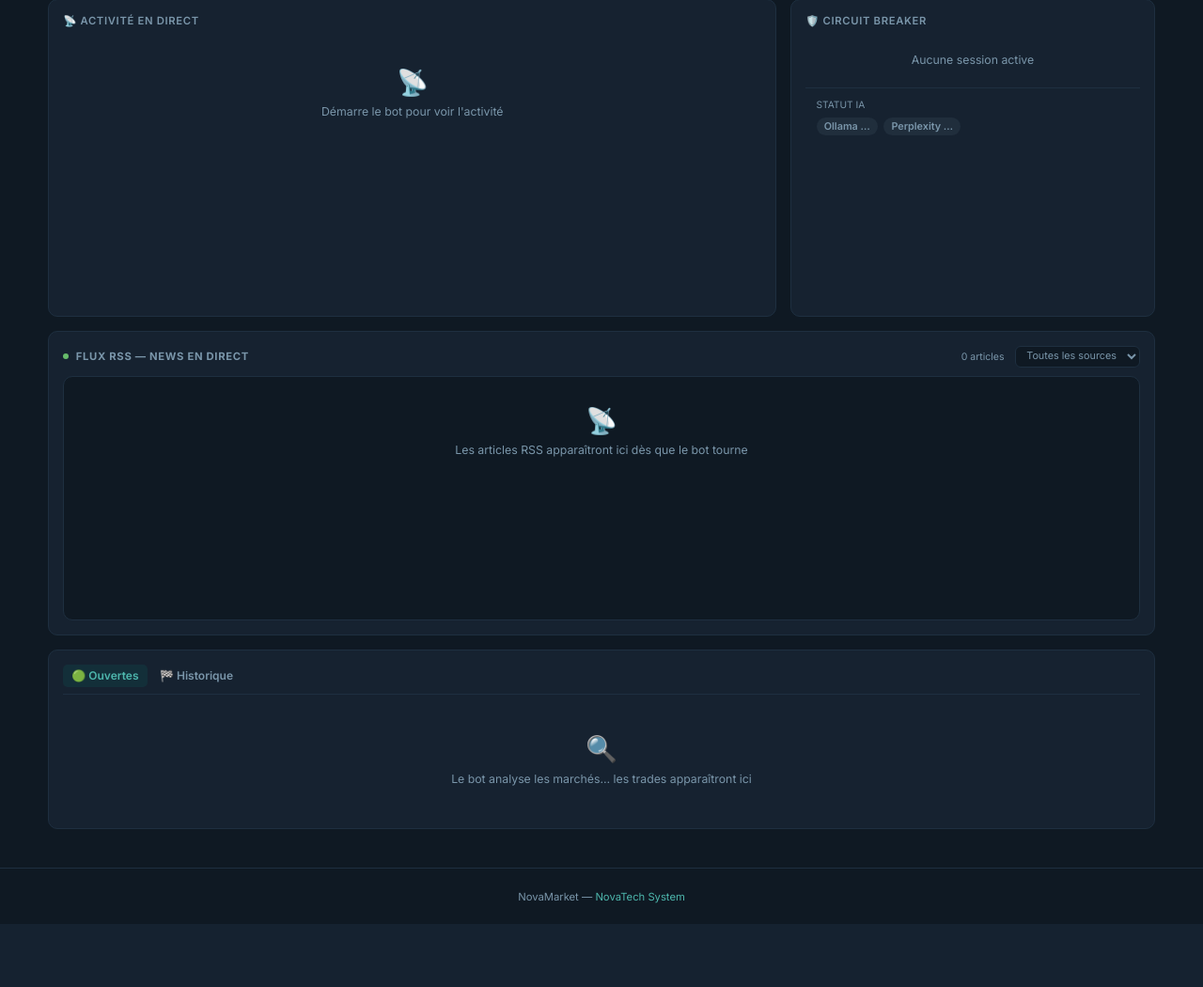
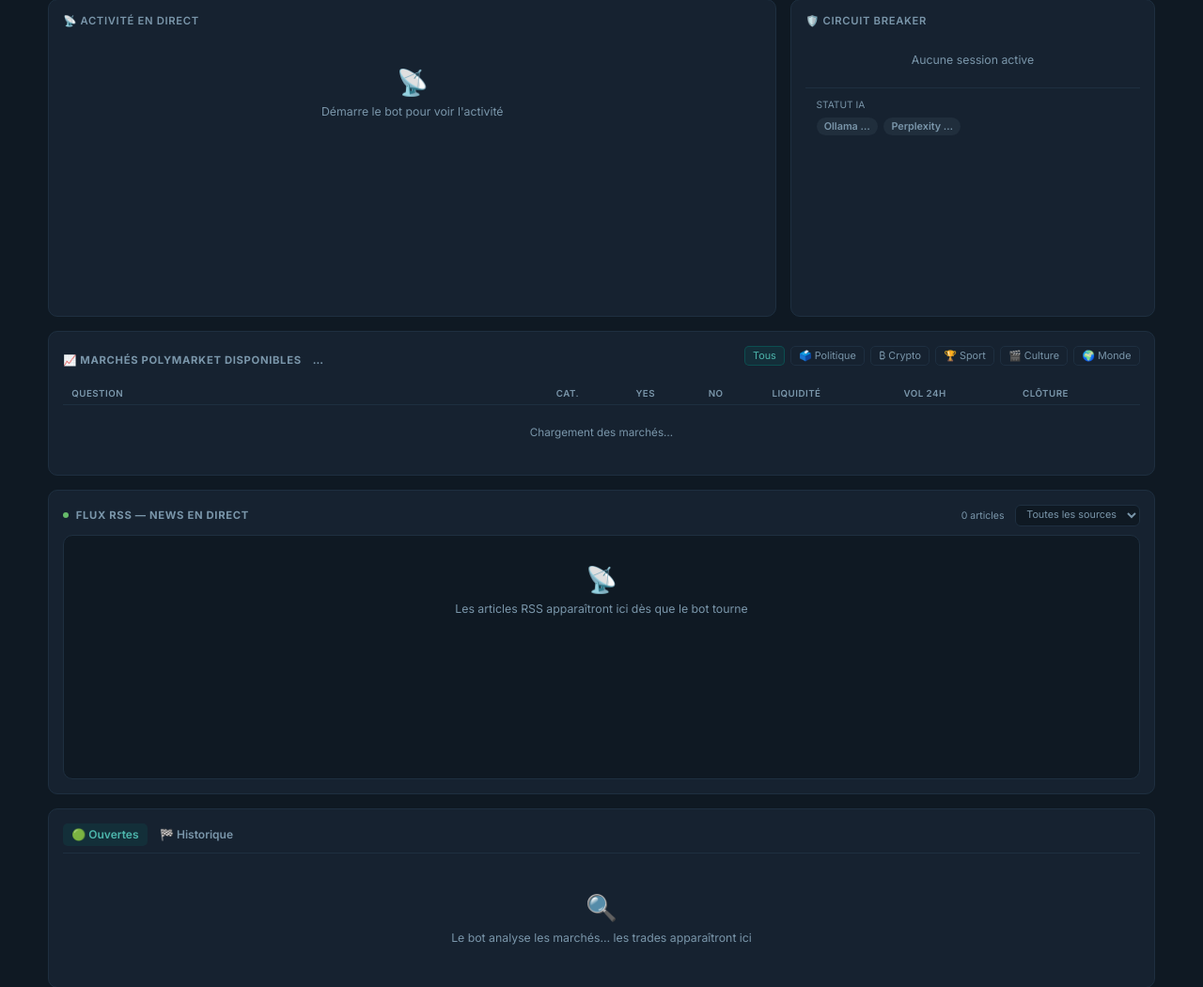
Before and after one commit to qrDOTtech1/NovaMarket, a Flask app: template templates/dashboard.html in a window 1280 px wide. Shown: the part 213-1263 px from the top of the page at 94% size. Before the commit the page ends 1196 px from the top, so only its background shows below. Run offline with Flask 3, Linux system fonts and the light colour scheme; the template is opened without the code that fills it, so the values that code supplies are empty.

Commit message:
feat: news cliquables + marchés dispo + warning SQLite
- models.py : NewsLog.to_dict() inclut le champ url
- worker.py : MARKETS_CACHE global mis à jour à chaque refresh marché
  (lisible depuis app.py sans passer par le thread)
- app.py : /api/markets endpoint (cache ou fetch live si bot arrêté)
  warning SQLite au démarrage (données perdues sur Railway sans PG)
- dashboard.html :
  - titres news cliquables → lien source en nouvel onglet (↗)
  - tableau marchés avec filtres catégorie (Tous/Politique/Crypto/Sport/Culture/Monde)
  - YES%/NO%/liquidité/vol24h/clôture par marché
  - lien ↗ vers polymarket.com/event/...

Co-Authored-By: Claude Sonnet 4.6 <noreply@anthropic.com>

```diff
--- a/app.py
+++ b/app.py
@@ -12,7 +12,7 @@ from flask import (Flask, render_template, request, redirect, url_for,
 from flask_migrate import Migrate
 
 from models import db, User, PolyCredential, BotSession, Position, NewsLog, BotActivity, OllamaConfig
-from worker import BotManager
+from worker import BotManager, MARKETS_CACHE
 from engine.polymarket_client import PolyMarketClient
 from engine.circuit_breaker import CircuitBreaker
 from engine.ai_analyst import check_ai_available, fetch_ollama_models
@@ -42,6 +42,13 @@ def create_app():
 
     with app.app_context():
         db.create_all()
+        # Avertir si SQLite (éphémère sur Railway → données perdues au redeploy)
+        if "sqlite" in db_url:
+            logger.warning(
+                "⚠️  SQLite détecté — les données (clés, sessions, positions) "
+                "seront PERDUES à chaque redéploiement. "
+                "Ajoute PostgreSQL dans Railway et configure DATABASE_URL."
+            )
 
     # Routes
     _register_routes(app)
@@ -341,8 +348,38 @@ def _register_routes(app):
     def api_news():
         news = (NewsLog.query
                 .order_by(NewsLog.timestamp.desc())
-                .limit(30).all())
+                .limit(50).all())
         return jsonify({"news": [n.to_dict() for n in news]})
+
+    @app.route("/api/markets")
+    @login_required
+    def api_markets():
+        uid     = session["user_id"]
+        markets = MARKETS_CACHE.get(uid, [])
+        # Si cache vide (bot pas encore démarré), on tente un fetch live
+        if not markets:
+            try:
+                from engine.polymarket_client import PolyMarketClient, CATEGORIES
+                all_m = []
+                for cat in CATEGORIES[:6]:   # top 6 catégories pour rester rapide
+                    all_m.extend(PolyMarketClient.get_active_markets(category=cat, limit=30))
+                filtered = PolyMarketClient.filter_tradeable(all_m)
+                markets = [
+                    {
+                        "question":   m.get("question", m.get("title", ""))[:120],
+                        "category":   m.get("category", ""),
+                        "yes_price":  round(m.get("_yes_price", 0.5) * 100),
+                        "no_price":   round(m.get("_no_price",  0.5) * 100),
+                        "liquidity":  round(m.get("_liquidity", 0)),
+                        "vol24":      round(m.get("_vol24", 0)),
+                        "hours_left": round(m.get("_hours_left", 0), 1),
+                        "url":        f"https://polymarket.com/event/{m.get('slug', m.get('conditionId',''))}",
+                    }
+                    for m in filtered[:40]
+                ]
+            except Exception as e:
+                logger.error(f"[markets] live fetch: {e}")
+        return jsonify({"markets": markets, "count": len(markets)})
 
     @app.route("/api/balance")
     @login_required
--- a/models.py
+++ b/models.py
@@ -183,6 +183,7 @@ class NewsLog(db.Model):
             "timestamp":   self.timestamp.strftime("%H:%M:%S"),
             "source":      self.source,
             "title":       self.title[:100],
+            "url":         self.url or "",
             "relevance":   self.relevance,
             "signals_gen": self.signals_gen,
         }
--- a/templates/dashboard.html
+++ b/templates/dashboard.html
@@ -56,6 +56,23 @@
   .cb-item { display:flex; flex-direction:column; gap:.15rem; }
   .cb-val  { font-weight:700; color:var(--nova-teal-l); }
   .cb-lbl  { font-size:.68rem; color:var(--nova-muted); text-transform:uppercase; }
+
+  /* ── MARKETS TABLE ── */
+  .markets-table { width:100%; border-collapse:collapse; font-size:.78rem; }
+  .markets-table th { font-size:.65rem; text-transform:uppercase; letter-spacing:.05em; color:var(--nova-muted); padding:.4rem .6rem; text-align:left; border-bottom:1px solid var(--nova-border); font-weight:600; }
+  .markets-table td { padding:.45rem .6rem; border-bottom:1px solid rgba(30,47,64,.4); vertical-align:middle; }
+  .markets-table tr:last-child td { border-bottom:none; }
+  .markets-table tr:hover td { background:rgba(0,137,123,.04); }
+  .mkt-question { color:var(--nova-text); line-height:1.3; }
+  .mkt-question a { color:inherit; text-decoration:none; }
+  .mkt-question a:hover { color:var(--nova-teal-l); }
+  .mkt-yes  { color:#a5d6a7; font-weight:700; }
+  .mkt-no   { color:#ef9a9a; font-weight:700; }
+  .markets-wrap { max-height:320px; overflow-y:auto; }
+  .markets-wrap::-webkit-scrollbar{width:4px} .markets-wrap::-webkit-scrollbar-thumb{background:var(--nova-border);border-radius:2px}
+  .mkt-filter-row { display:flex; gap:.4rem; flex-wrap:wrap; margin-bottom:.6rem; }
+  .mkt-filter { background:none; border:1px solid var(--nova-border); color:var(--nova-muted); border-radius:5px; padding:.2rem .55rem; font-size:.72rem; font-family:inherit; cursor:pointer; transition:all .15s; }
+  .mkt-filter.active,.mkt-filter:hover { background:var(--nova-teal-dim); border-color:rgba(0,137,123,.35); color:var(--nova-teal-l); }
 
   /* ── RSS NEWS STREAM ── */
   .news-stream-wrap { margin-bottom:1rem; }
@@ -348,6 +365,42 @@
     </div>
   </div>
 
+  <!-- ── MARCHÉS DISPONIBLES ── -->
+  <div class="card" style="margin-bottom:1rem;">
+    <div class="news-stream-header">
+      <div class="news-stream-title">
+        📈 Marchés Polymarket disponibles
+        <span class="models-count" id="mkt-count" style="margin-left:.3rem;">…</span>
+      </div>
+      <div class="mkt-filter-row" id="mkt-filters">
+        <button class="mkt-filter active" onclick="filterMarkets('',this)">Tous</button>
+        <button class="mkt-filter" onclick="filterMarkets('politics',this)">🗳️ Politique</button>
+        <button class="mkt-filter" onclick="filterMarkets('crypto',this)">₿ Crypto</button>
+        <button class="mkt-filter" onclick="filterMarkets('sports',this)">🏆 Sport</button>
+        <button class="mkt-filter" onclick="filterMarkets('pop culture',this)">🎬 Culture</button>
+        <button class="mkt-filter" onclick="filterMarkets('world',this)">🌍 Monde</button>
+      </div>
+    </div>
+    <div class="markets-wrap">
+      <table class="markets-table" id="markets-table">
+        <thead>
+          <tr>
+            <th style="width:45%;">Question</th>
+            <th>Cat.</th>
+            <th>YES</th>
+            <th>NO</th>
+            <th>Liquidité</th>
+            <th>Vol 24h</th>
+            <th>Clôture</th>
+          </tr>
+        </thead>
+        <tbody id="markets-body">
+          <tr><td colspan="7" style="text-align:center;color:var(--nova-muted);padding:1.5rem;">Chargement des marchés…</td></tr>
+        </tbody>
+      </table>
+    </div>
+  </div>
+
   <!-- ── RSS NEWS STREAM ── -->
   <div class="news-stream-wrap card">
     <div class="news-stream-header">
@@ -566,14 +619,18 @@
     item.className = 'ns-item';
     item.setAttribute('data-signals', n.signals_gen || 0);
     item.setAttribute('data-relevance', n.relevance || 0);
-    const src = (n.source||'').substring(0,10);
-    const sc  = sourceClass(n.source||'');
-    const sig = n.signals_gen > 0 ? '<span class="ns-signal">⚡ '+n.signals_gen+' signal'+(n.signals_gen>1?'s':'')+'</span>' : '';
-    const rel = n.relevance > 0 ? '<span class="ns-score">📊 '+n.relevance+'</span>' : '';
+    const src  = (n.source||'').substring(0,10);
+    const sc   = sourceClass(n.source||'');
+    const sig  = n.signals_gen > 0 ? '<span class="ns-signal">⚡ '+n.signals_gen+' signal'+(n.signals_gen>1?'s':'')+'</span>' : '';
+    const rel  = n.relevance > 0  ? '<span class="ns-score">📊 '+n.relevance+'</span>' : '';
+    const ttxt = escHtml((n.title||'').substring(0,120))+((n.title||'').length>120?'…':'');
+    const titleHtml = n.url
+      ? '<a href="'+escHtml(n.url)+'" target="_blank" rel="noopener" style="color:inherit;text-decoration:none;" onmouseover="this.style.color=\'var(--nova-teal-l)\'" onmouseout="this.style.color=\'inherit\'">'+ttxt+' ↗</a>'
+      : ttxt;
     item.innerHTML =
       '<span class="ns-source '+sc+'">'+escHtml(src)+'</span>'+
       '<div class="ns-body">'+
-        '<div class="ns-title">'+escHtml((n.title||'').substring(0,120))+((n.title||'').length>120?'…':'')+'</div>'+
+        '<div class="ns-title">'+titleHtml+'</div>'+
         '<div class="ns-meta"><span>'+escHtml(n.timestamp||'')+'</span>'+rel+sig+'</div>'+
       '</div>';
     return item;
@@ -666,8 +723,56 @@
     return String(t).replace(/&/g,'&amp;').replace(/</g,'&lt;').replace(/>/g,'&gt;').replace(/"/g,'&quot;');
   }
 
+  /* ── Marchés ── */
+  let allMarkets = [];
+  let mktFilter  = '';
+
+  function loadMarkets() {
+    fetch('/api/markets').then(r=>r.json()).then(d=>{
+      allMarkets = d.markets || [];
+      document.getElementById('mkt-count').textContent = allMarkets.length + ' marchés';
+      renderMarkets();
+    }).catch(()=>{});
+  }
+
+  function filterMarkets(cat, btn) {
+    mktFilter = cat;
+    document.querySelectorAll('.mkt-filter').forEach(b=>b.classList.remove('active'));
+    btn.classList.add('active');
+    renderMarkets();
+  }
+
+  function renderMarkets() {
+    const tbody = document.getElementById('markets-body');
+    const list  = mktFilter ? allMarkets.filter(m=>(m.category||'').includes(mktFilter)) : allMarkets;
+    if (!list.length) {
+      tbody.innerHTML = '<tr><td colspan="7" style="text-align:center;color:var(--nova-muted);padding:1.5rem;">Aucun marché disponible pour ce filtre</td></tr>';
+      return;
+    }
+    tbody.innerHTML = list.slice(0,50).map(m=>{
+      const q = escHtml((m.question||'').substring(0,80))+((m.question||'').length>80?'…':'');
+      const link = m.url ? '<a href="'+escHtml(m.url)+'" target="_blank" rel="noopener" class="mkt-question">'+q+' ↗</a>' : q;
+      const cat  = escHtml((m.category||'').substring(0,12));
+      const h    = m.hours_left >= 24 ? Math.round(m.hours_left/24)+'j' : m.hours_left+'h';
+      const liq  = m.liquidity >= 1000 ? (m.liquidity/1000).toFixed(1)+'k' : m.liquidity;
+      const vol  = m.vol24 >= 1000 ? (m.vol24/1000).toFixed(1)+'k' : m.vol24;
+      return '<tr>'+
+        '<td class="mkt-question">'+link+'</td>'+
+        '<td><span class="badge badge-muted" style="font-size:.63rem;">'+cat+'</span></td>'+
+        '<td class="mkt-yes">'+m.yes_price+'%</td>'+
+        '<td class="mkt-no">'+m.no_price+'%</td>'+
+        '<td style="color:var(--nova-muted);">'+liq+'$</td>'+
+        '<td style="color:var(--nova-muted);">'+vol+'$</td>'+
+        '<td style="color:var(--nova-muted);">'+h+'</td>'+
+      '</tr>';
+    }).join('');
+  }
+
   pollBalance(); pollAIStatus(); updateModeHint();
+  loadMarkets();
   setInterval(pollAIStatus, 60000);
+  setInterval(loadMarkets,  120000);  // refresh marchés toutes les 2min
+
   // News poll même quand bot arrêté (les flux tournent indépendamment)
   pollNews();
   setInterval(pollNews, 12000);
```
Also changed, not shown: worker.py (+17 -0 lines).
